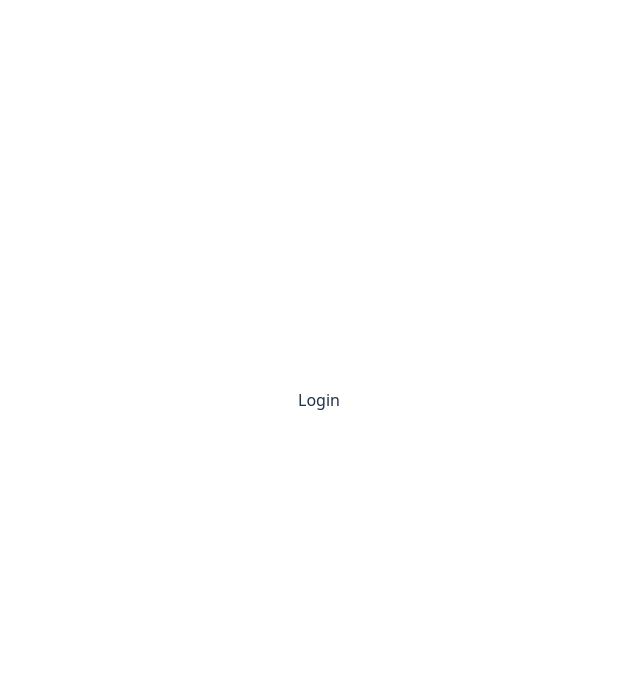
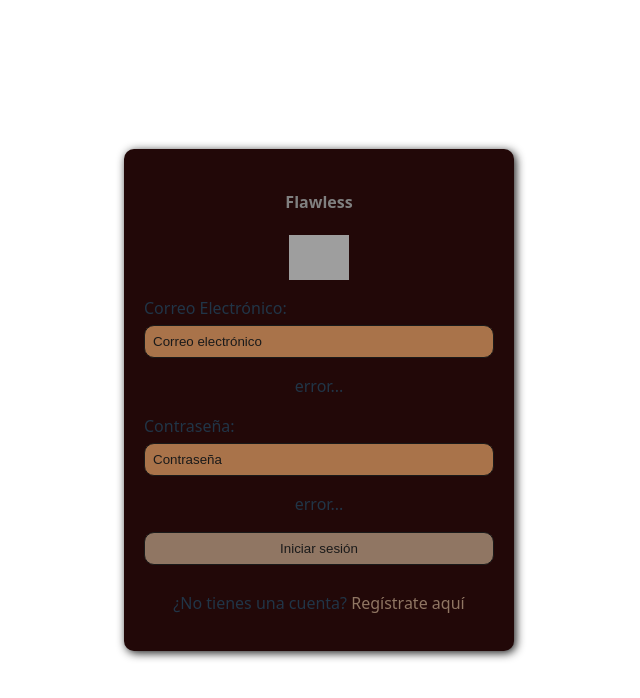
Before and after one commit to philarvz/register-login-yup-flawless, a React (Vite) app: page /login in a window 1280 px wide. Shown: the top 698 px of the page, without its empty margins (321-961 px from the left). Built offline with nearby package versions, Linux system fonts and the light colour scheme; grey boxes are pictures that could not be loaded.

Commit message:
[UPDATE] login-ui

```diff
--- a/src/modules/login/screens/Login.jsx
+++ b/src/modules/login/screens/Login.jsx
@@ -1,7 +1,42 @@
-import React from 'react'
+import React from "react";
+import "../../../../src/index.css";
 
 export default function Login() {
   return (
-    <div>Login</div>
-  )
+    <>
+      <div className="container">
+        <h4 style={{ color: "gray" }}>
+          <span>Flawless</span>
+        </h4>
+        <img
+          src="https://cdn-icons-png.flaticon.com/512/599/599502.png"
+          alt="flawless"
+          style={{ width: 60, marginBottom: 10 }}
+        />
+        <form>
+          <label>Correo Electrónico:</label>
+          <input className="input" type="email" placeholder="Correo electrónico" />
+          <p>error...</p>
+
+          <label>Contraseña:</label>
+          <input className="input" type="password" placeholder="Contraseña" />
+          <p>error...</p>
+
+          <input
+            className="input"
+            style={{ backgroundColor: "rgb(144, 118, 99)", marginBottom: 10 }}
+            type="submit"
+            value="Iniciar sesión"
+          />
+
+          <p>
+            ¿No tienes una cuenta?{" "}
+            <a href="#" style={{ color: "rgb(144, 118, 99)", textDecoration: "none" }}>
+              Regístrate aquí
+            </a>
+          </p>
+        </form>
+      </div>
+    </>
+  );
 }
```
